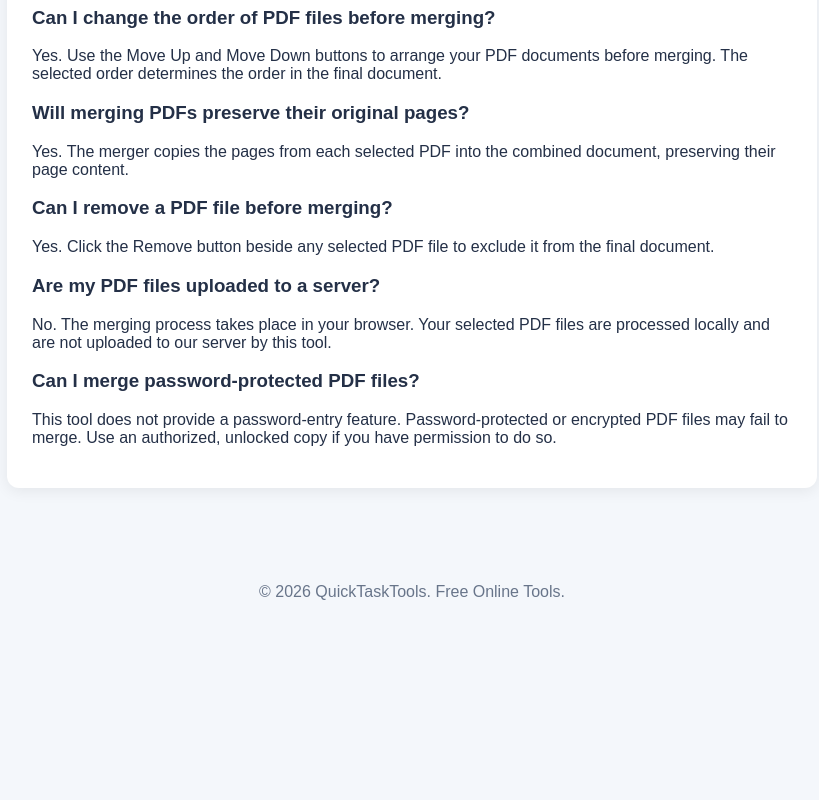
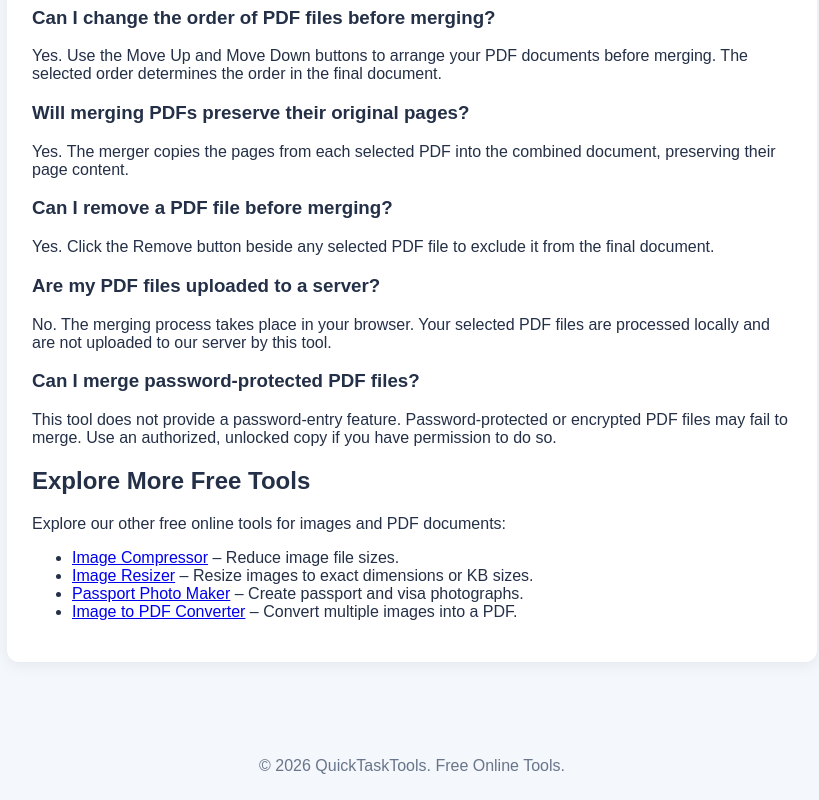
Before and after one commit to JalalKhan2023/quicktasktools, a plain HTML site: page pdf-merger.html in a window 1280 px wide. Shown: the part 1210-2010 px from the top of the page, without its empty margins (228-1047 px from the left). Before the commit the page ends 1836 px from the top, so only its background shows below. Drawn offline with Linux system fonts and the light colour scheme.

Commit message:
Add internal links to PDF merger

```diff
--- a/pdf-merger.html
+++ b/pdf-merger.html
@@ -211,6 +211,19 @@ No. The merging process takes place in your browser. Your selected PDF files are
 This tool does not provide a password-entry feature. Password-protected or encrypted PDF files may fail to merge. Use an authorized, unlocked copy if you have permission to do so.
 </p>
 
+<h2>Explore More Free Tools</h2>
+
+<p>
+Explore our other free online tools for images and PDF documents:
+</p>
+
+<ul>
+  <li><a href="index.html#compressor">Image Compressor</a> – Reduce image file sizes.</li>
+  <li><a href="image-resizer.html">Image Resizer</a> – Resize images to exact dimensions or KB sizes.</li>
+  <li><a href="passport-photo-maker.html">Passport Photo Maker</a> – Create passport and visa photographs.</li>
+  <li><a href="image-to-pdf.html">Image to PDF Converter</a> – Convert multiple images into a PDF.</li>
+</ul>
+
 </section>
 
 </main>
```
